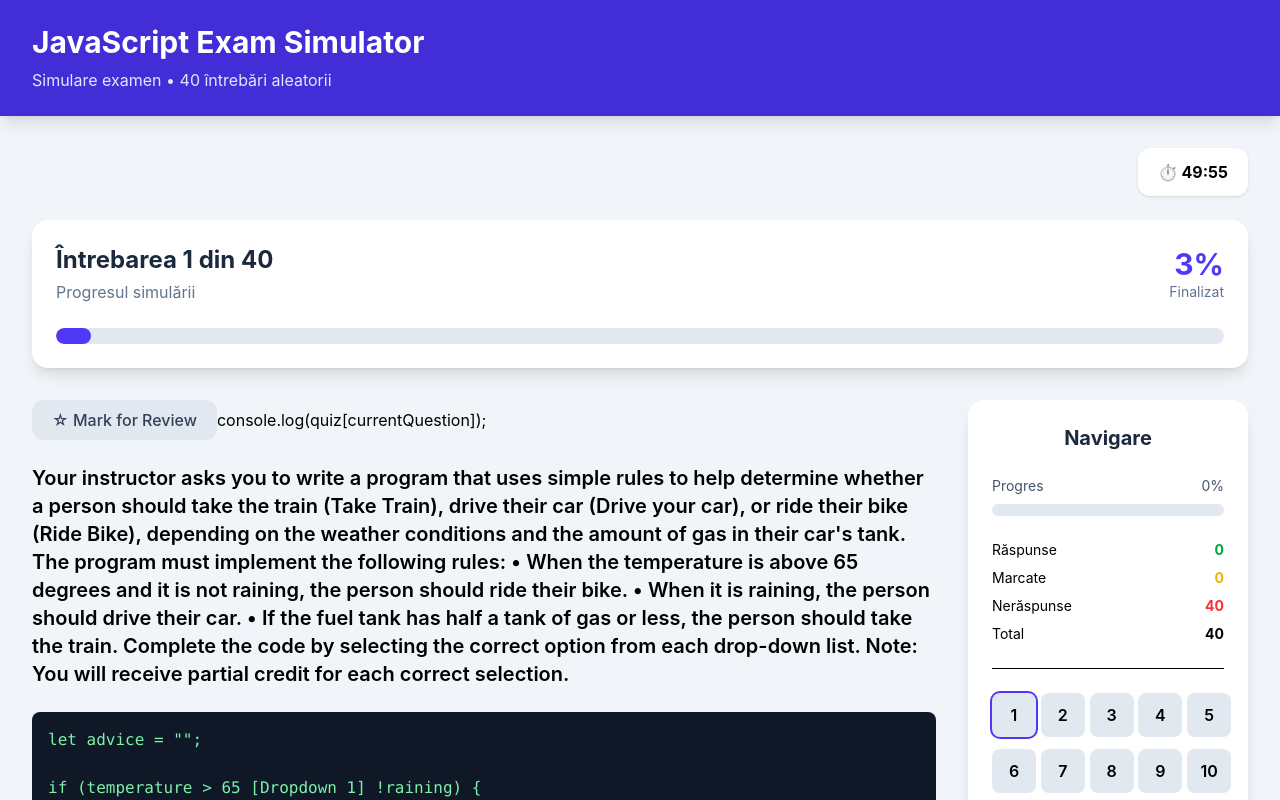
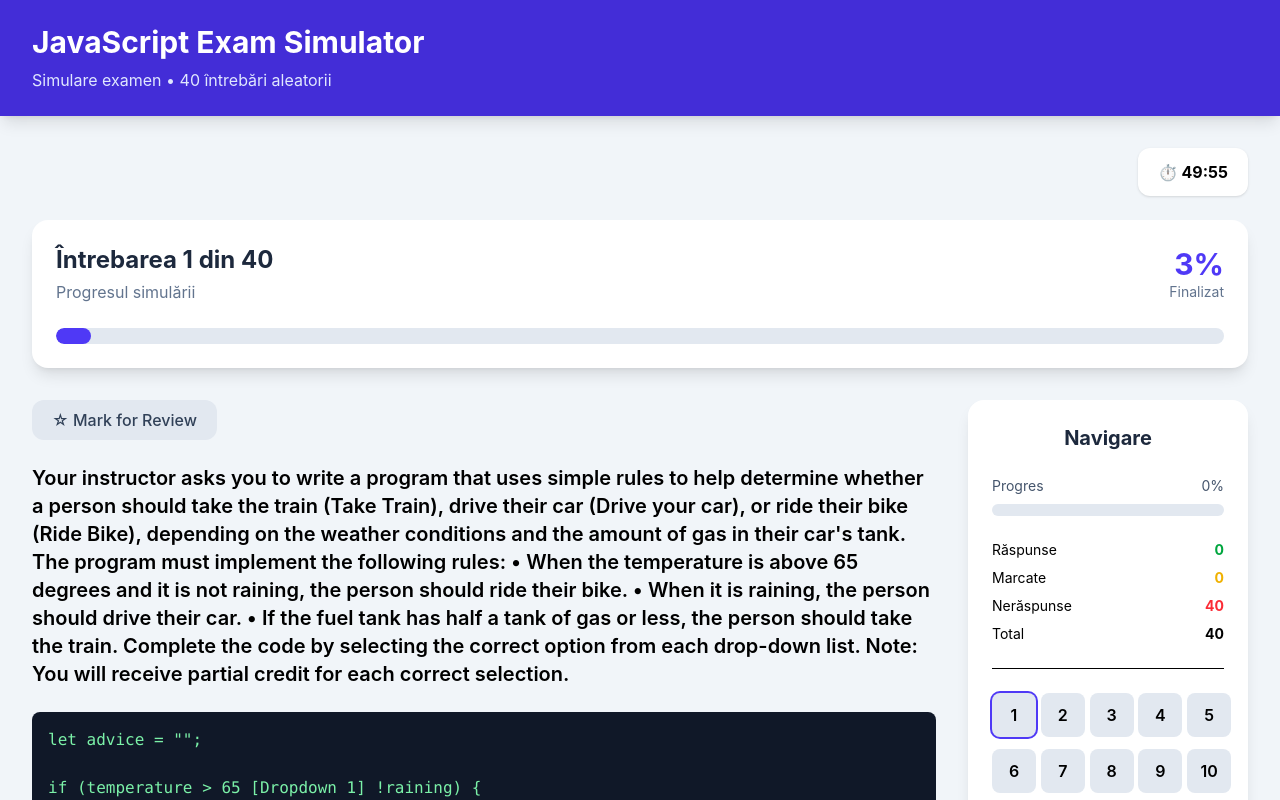
Before and after one commit to Sergiuxg/JS-, a React (Vite) app in the folder js-simulator/: page /quiz in a window 1280 px wide. Shown: the top 800 px of the page. Built offline with nearby package versions, Linux system fonts and the light colour scheme.

Commit message:
modified

```diff
--- a/js-simulator/src/pages/Quiz.tsx
+++ b/js-simulator/src/pages/Quiz.tsx
@@ -112,6 +112,8 @@ const Quiz = () => {
     });
   };
 
+            console.log(quiz[currentQuestion]);
+
   return (
     <QuizLayout>
       <div className="flex justify-end mb-6">
@@ -140,7 +142,6 @@ const Quiz = () => {
 
 
 
-          console.log(quiz[currentQuestion]);
 
 <QuestionRenderer
   question={quiz[currentQuestion]}
```
